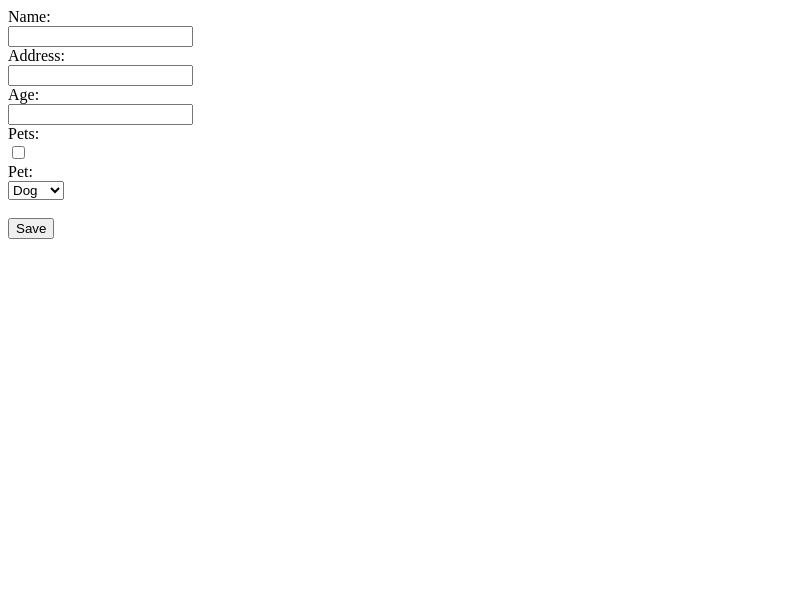
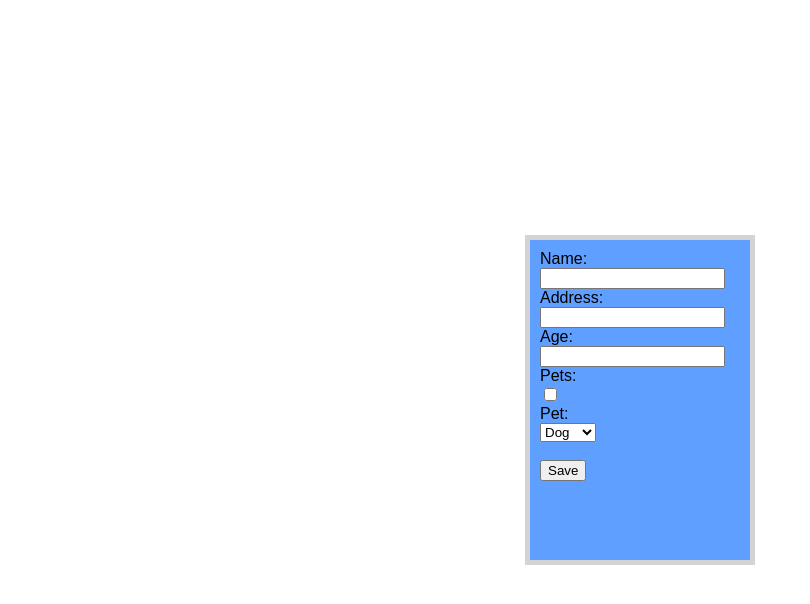
Before and after one commit to Lairens/learningNewStuff, a plain HTML site: page understandingDOM/interactiveClientSideForm/index.html in a window 1280 px wide. Shown: the whole page, without its empty margins (0-810 px from the left). Drawn offline with Linux system fonts and the light colour scheme.

Commit message:
Basic css style
Last input for today, I implemented a little of css to make the form look not so ugy.

```diff
--- a/understandingDOM/interactiveClientSideForm/css/style.css
+++ b/understandingDOM/interactiveClientSideForm/css/style.css
@@ -0,0 +1,18 @@
+body {
+    padding: 40px;
+    font-family: Arial;
+}
+
+.container {
+    position: absolute;
+    top: 0;
+    right: 0;
+    bottom: 0;
+    left: 0;
+    margin: auto;
+    padding: 10px;
+    width: 200px;
+    height: 300px;
+    border: thick solid lightgray;
+    background-color: #5f9fff;
+}
--- a/understandingDOM/interactiveClientSideForm/index.html
+++ b/understandingDOM/interactiveClientSideForm/index.html
@@ -9,9 +9,9 @@ This page will host the form-->
     <body>
         <div class="container">
             <form id="save-form">
-                Name: <br><input type="text"><br>
-                Address: <br><input type="text"><br>
-                Age: <br><input type="text"><br>
+                Name: <br><input type="text" class="textInput"><br>
+                Address: <br><input type="text" class="textInput"><br>
+                Age: <br><input type="text" class="textInput"><br>
                 Pets: <br><input id="petCheckbox" type="checkbox"><br>
                 <div id="petSelection">
                     Pet: <br><select name="" id="">
```
